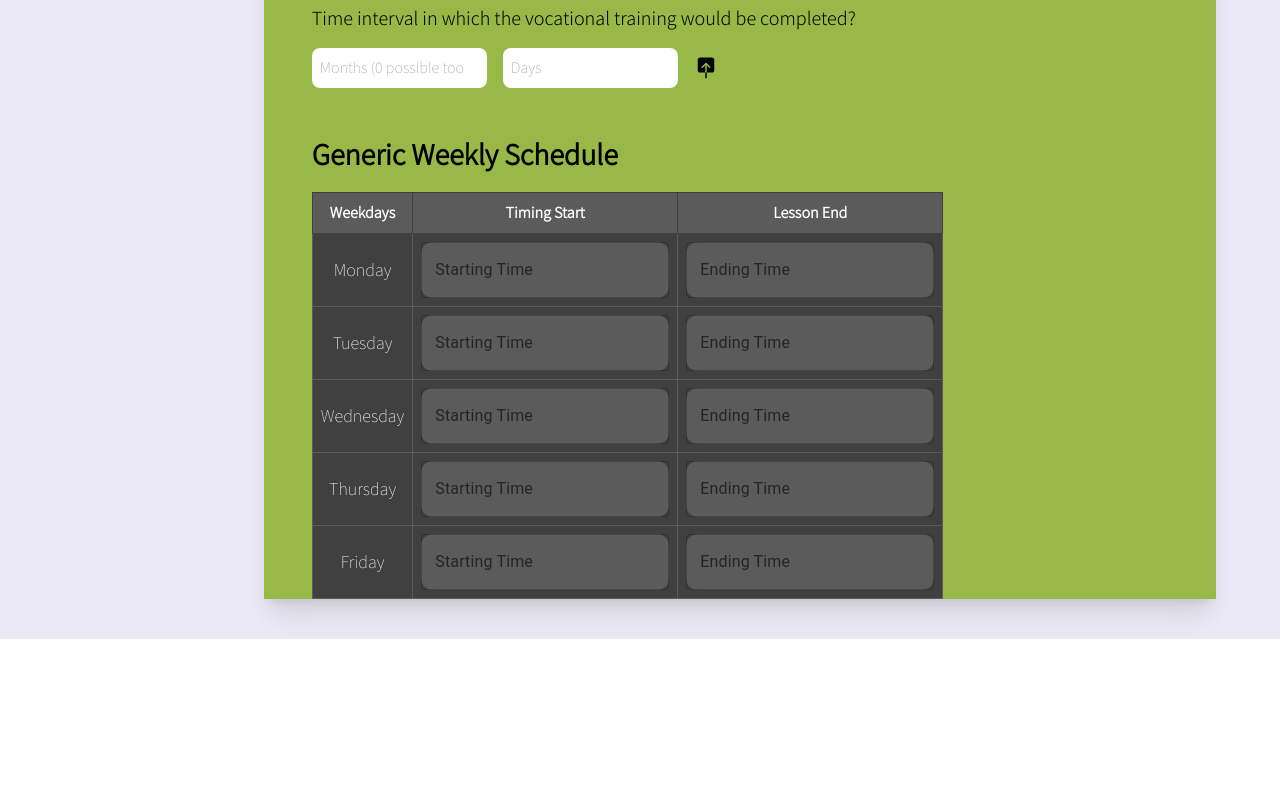
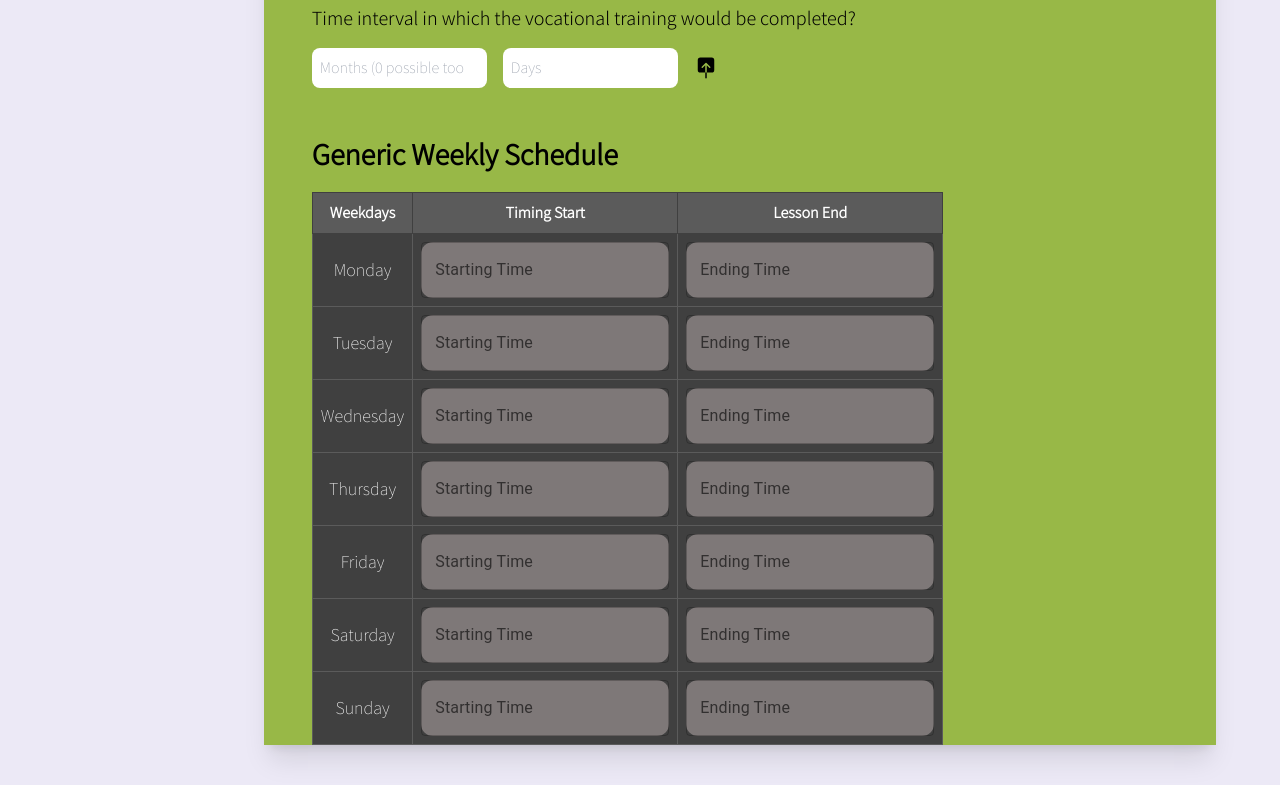
Before and after one commit to ApprenticeEngage/apprentice-mentor-interface, a React (Vite) app: page / in a window 1280 px wide. Shown: the part 317-1102 px from the top of the page. Before the commit the page ends 956 px from the top, so only its background shows below. Built offline with nearby package versions, Linux system fonts and the light colour scheme.

Commit message:
course edit page:scheduling: schedule table time pickers colors changed

```diff
--- a/src/components/CourseEdit/Table.tsx
+++ b/src/components/CourseEdit/Table.tsx
@@ -28,13 +28,13 @@ const Table = () => {
               </td>
               <td className="bg-[#404040] p-2 border border-[#5B5B5B]">
                 <TimePicker
-                  className="bg-[#5B5B5B] rounded-xl"
+                  className="bg-[#7e7878] rounded-xl"
                   label="Starting Time"
                 />
               </td>
               <td className="bg-[#404040] p-2 border border-[#5B5B5B]">
                 <TimePicker
-                  className="bg-[#5B5B5B] rounded-xl"
+                  className="bg-[#7e7878] rounded-xl"
                   label="Ending Time"
                 />
               </td>
@@ -45,13 +45,13 @@ const Table = () => {
               </td>
               <td className="bg-[#404040] p-2 border border-[#5B5B5B]">
                 <TimePicker
-                  className="bg-[#5B5B5B] rounded-xl"
+                  className="bg-[#7e7878] rounded-xl"
                   label="Starting Time"
                 />
               </td>
               <td className="bg-[#404040] p-2 border border-[#5B5B5B]">
                 <TimePicker
-                  className="bg-[#5B5B5B] rounded-xl"
+                  className="bg-[#7e7878] rounded-xl"
                   label="Ending Time"
                 />
               </td>
@@ -62,13 +62,13 @@ const Table = () => {
               </td>
               <td className="bg-[#404040] p-2 border border-[#5B5B5B]">
                 <TimePicker
-                  className="bg-[#5B5B5B] rounded-xl"
+                  className="bg-[#7e7878] rounded-xl"
                   label="Starting Time"
                 />
               </td>
               <td className="bg-[#404040] p-2 border border-[#5B5B5B]">
                 <TimePicker
-                  className="bg-[#5B5B5B] rounded-xl"
+                  className="bg-[#7e7878] rounded-xl"
                   label="Ending Time"
                 />
               </td>
@@ -79,13 +79,13 @@ const Table = () => {
               </td>
               <td className="bg-[#404040] p-2 border border-[#5B5B5B]">
                 <TimePicker
-                  className="bg-[#5B5B5B] rounded-xl"
+                  className="bg-[#7e7878] rounded-xl"
                   label="Starting Time"
                 />
               </td>
               <td className="bg-[#404040] p-2 border border-[#5B5B5B]">
                 <TimePicker
-                  className="bg-[#5B5B5B] rounded-xl"
+                  className="bg-[#7e7878] rounded-xl"
                   label="Ending Time"
                 />
               </td>
@@ -96,13 +96,47 @@ const Table = () => {
               </td>
               <td className="bg-[#404040] p-2 border border-[#5B5B5B]">
                 <TimePicker
-                  className="bg-[#5B5B5B] rounded-xl"
+                  className="bg-[#7e7878] rounded-xl"
                   label="Starting Time"
                 />
               </td>
               <td className="bg-[#404040] p-2 border border-[#5B5B5B]">
                 <TimePicker
-                  className="bg-[#5B5B5B] rounded-xl"
+                  className="bg-[#7e7878] rounded-xl"
+                  label="Ending Time"
+                />
+              </td>
+            </tr>
+            <tr>
+              <td className="bg-[#404040] p-2 border border-[#5B5B5B]">
+                Saturday
+              </td>
+              <td className="bg-[#404040] p-2 border border-[#5B5B5B]">
+                <TimePicker
+                  className="bg-[#7e7878] rounded-xl"
+                  label="Starting Time"
+                />
+              </td>
+              <td className="bg-[#404040] p-2 border border-[#5B5B5B]">
+                <TimePicker
+                  className="bg-[#7e7878] rounded-xl"
+                  label="Ending Time"
+                />
+              </td>
+            </tr>
+            <tr>
+              <td className="bg-[#404040] p-2 border border-[#5B5B5B]">
+                Sunday
+              </td>
+              <td className="bg-[#404040] p-2 border border-[#5B5B5B]">
+                <TimePicker
+                  className="bg-[#7e7878] rounded-xl"
+                  label="Starting Time"
+                />
+              </td>
+              <td className="bg-[#404040] p-2 border border-[#5B5B5B]">
+                <TimePicker
+                  className="bg-[#7e7878] rounded-xl"
                   label="Ending Time"
                 />
               </td>
```
